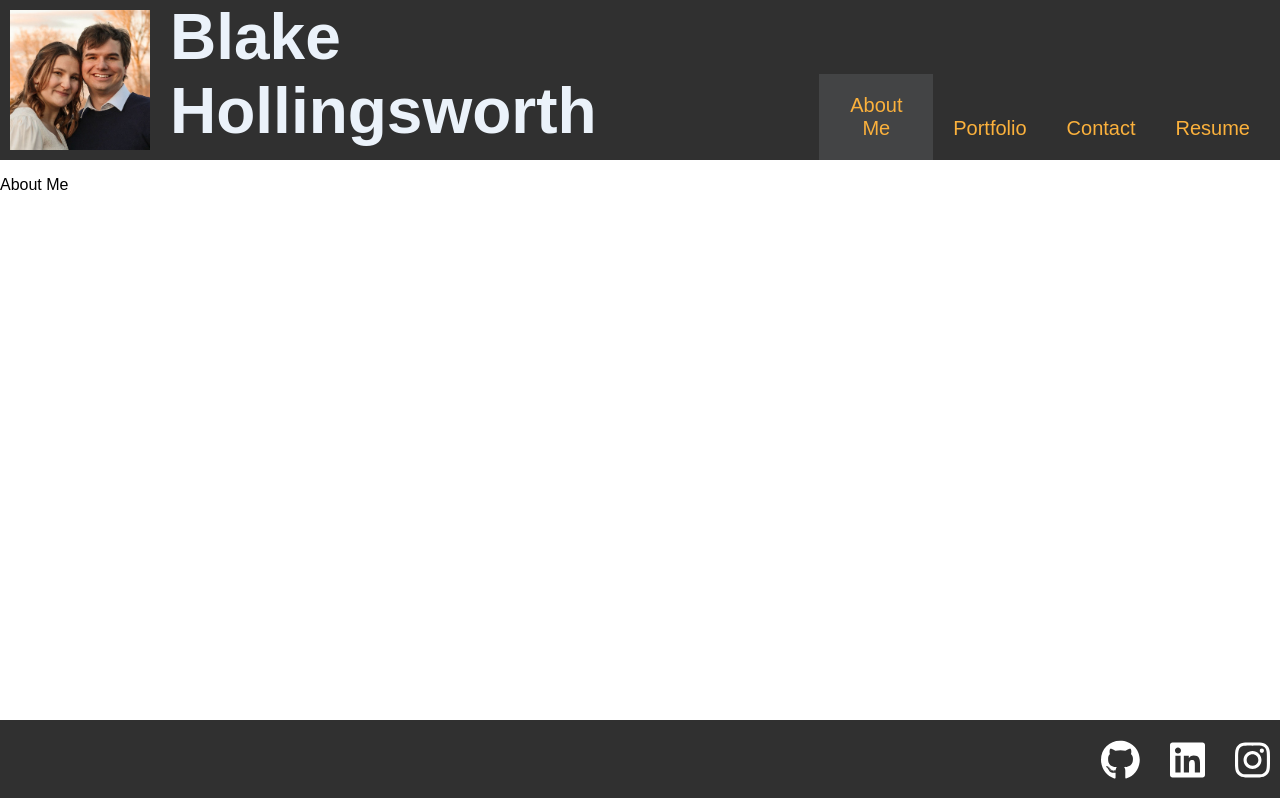
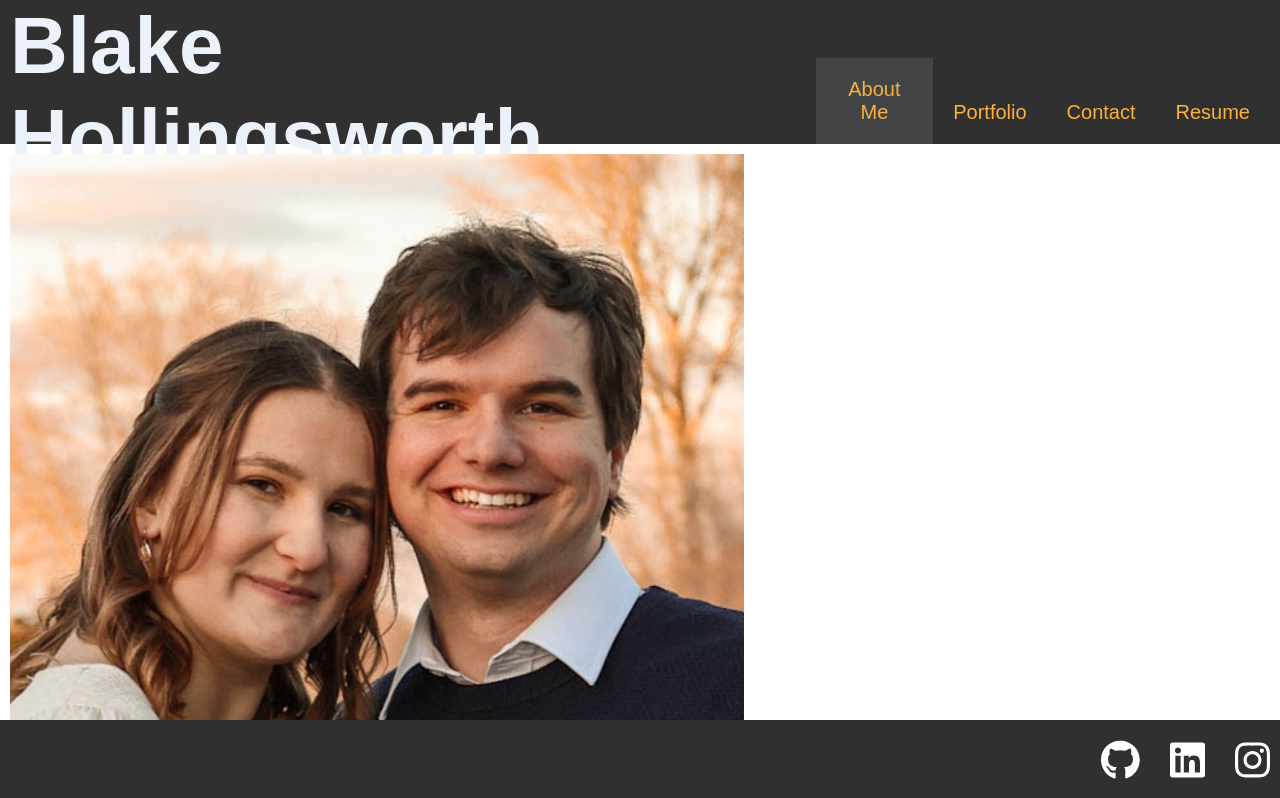
Before and after one commit to BlakeE-37/React-Portfolio, a React (Create React App) app: page / in a window 1280 px wide. Shown: the top 798 px of the page. Built offline with nearby package versions, Linux system fonts and the light colour scheme.

Commit message:
moved portrait image to aboutMe section and added pages.css

```diff
--- a/src/components/components.css
+++ b/src/components/components.css
@@ -1,7 +1,7 @@
 /* header elements */
 .header {
     width: 100%;
-    height: 20vh;
+    height: 18vh;
     background-color: #303030;
     display: flex;
     color: #EBF2FA;
@@ -10,7 +10,7 @@
 .h1 {
     margin: 10px;
     margin-top: 0;
-    font-size: 8vh;
+    font-size: 10vh;
 }
 
 .portrait {
--- a/src/components/header.js
+++ b/src/components/header.js
@@ -6,7 +6,6 @@
 
     return (
         <div className="header">
-            <img className="portrait" alt="My wife and Myself" src="portrait.jpg"></img>
             <h1 className="h1">Blake Hollingsworth</h1>
             <Navbar handlePageChange={handlePageChange} activePage={activePage} />
         </div>
--- a/src/components/pages/aboutMe.js
+++ b/src/components/pages/aboutMe.js
@@ -2,7 +2,10 @@
 
 function AboutMe() {
     return (
-        <p>About Me</p>
+        <div>
+            <img className="portrait" alt="My wife and Myself" src="portrait.jpg"></img>
+            <p>About Me</p>
+        </div>
     )
 }
 
```
Also changed, not shown: src/components/pages/pages.css (added).
